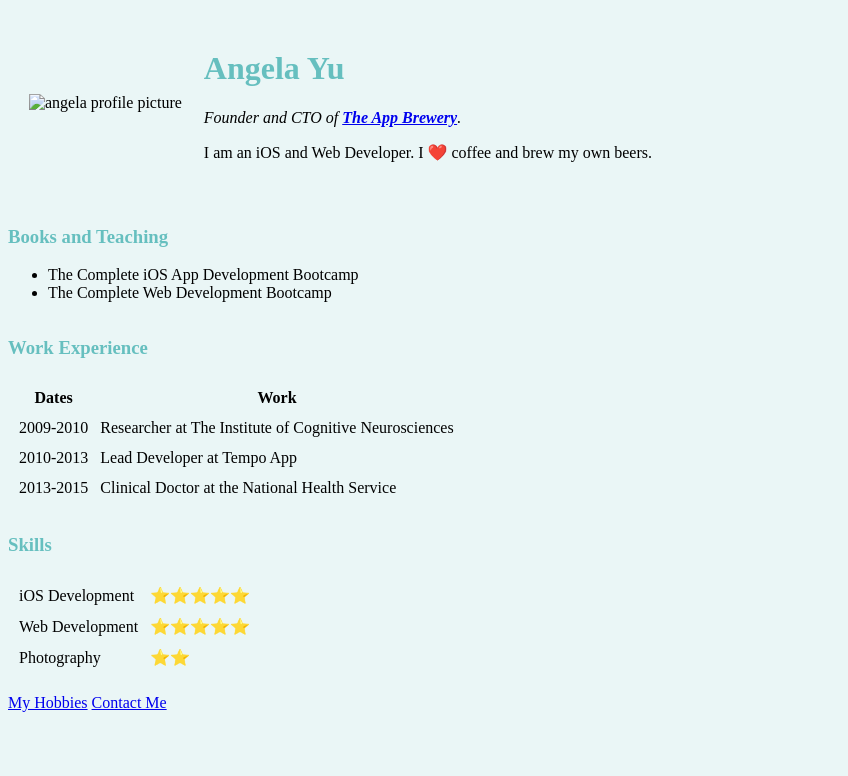
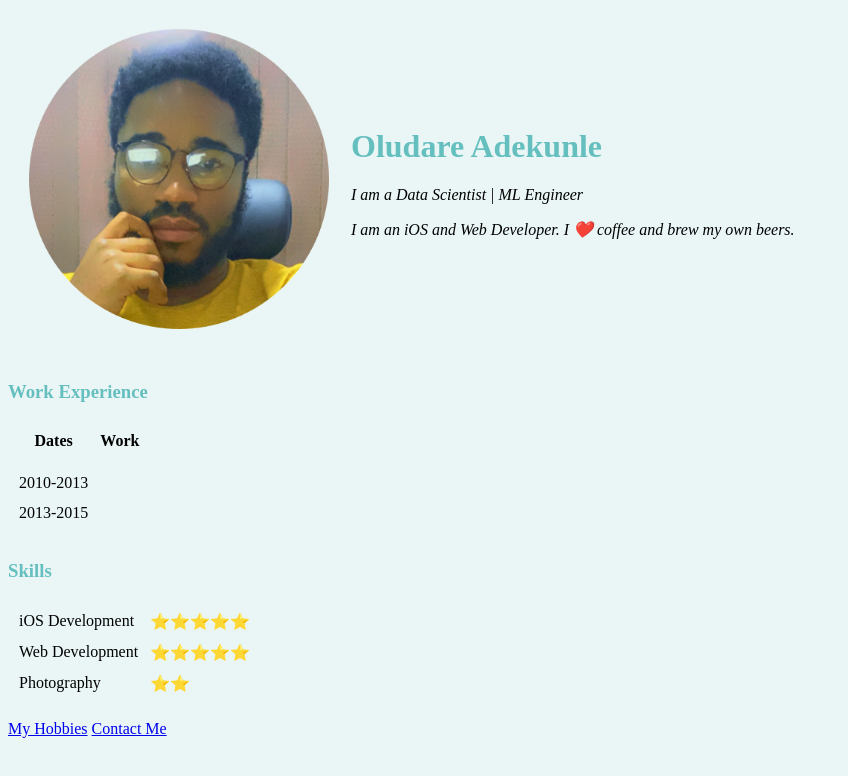
Before and after one commit to DareAdekunle/CV, a plain HTML site: page index.html in a window 1280 px wide. Shown: the whole page, without its empty margins (0-848 px from the left). Drawn offline with Linux system fonts and the light colour scheme.

Commit message:
Updated index.html

```diff
--- a/index.html
+++ b/index.html
@@ -2,25 +2,19 @@
 <html>
   <head>
     <meta charset="utf-8">
-    <title>Angela's Personal Site</title>
+    <title>Oludare's Personal Site</title>
     <link rel="stylesheet" href="css/styles.css">
   </head>
 
   <body>
     <table cellspacing="20">
       <tr>
-        <td><img src="images/angela.png" alt="angela profile picture"></td>
-        <td><h1>Angela Yu</h1>
-        <p><em>Founder and CTO of <strong><a href="https://www.appbrewery.co/">The App Brewery</a></strong>.</em></p>
+        <td><img src="pictures/IMG_6033-modified.png" alt="Oludare profile picture" height="300" width="300"></td>
+        <td><h1>Oludare Adekunle</h1>
+        <p><em>I am a Data Scientist | ML Engineer </p>
         <p>I am an iOS and Web Developer. I ❤️ coffee and brew my own beers.</p></td>
       </tr>
     </table>
-    <hr>
-    <h3>Books and Teaching</h3>
-    <ul>
-      <li>The Complete iOS App Development Bootcamp</li>
-      <li>The Complete Web Development Bootcamp</li>
-    </ul>
     <hr>
     <h3>Work Experience</h3>
     <table cellspacing="10">
@@ -32,16 +26,16 @@
       </thead>
       <tbody>
         <tr>
-          <td>2009-2010</td>
-          <td>Researcher at The Institute of Cognitive Neurosciences</td>
+          <td></td>
+          <td></td>
         </tr>
         <tr>
           <td>2010-2013</td>
-          <td>Lead Developer at Tempo App</td>
+          <td></td>
         </tr>
         <tr>
           <td>2013-2015</td>
-          <td>Clinical Doctor at the National Health Service</td>
+          <td></td>
         </tr>
       </tbody>
     </table>
```
